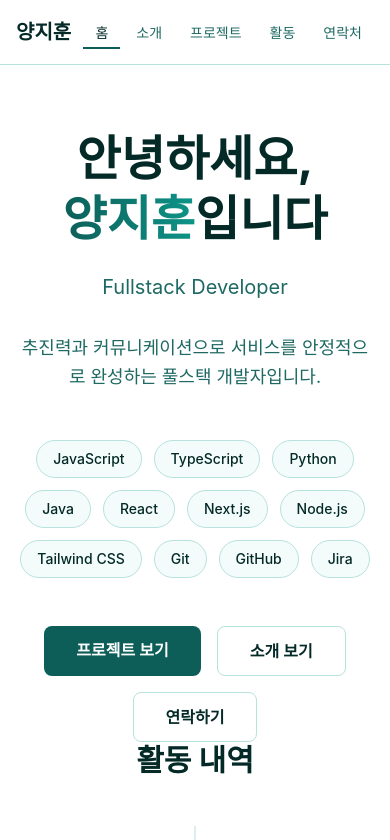
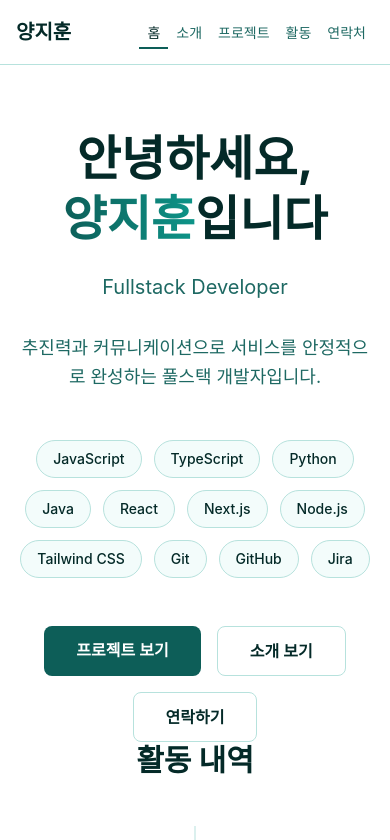
Before and after one commit to yangjihun/portfolio, a Next.js app: page / in a window 390 px wide. Shown: the top 840 px of the page. Built offline with nearby package versions, Linux system fonts and the light colour scheme; no server answers.

Commit message:
fix: 초소형 화면에서 네비게이션 오버플로 수정

```diff
--- a/src/components/Navigation.tsx
+++ b/src/components/Navigation.tsx
@@ -22,7 +22,7 @@ export default function Navigation() {
         <Link href="/" className="text-xl font-bold text-foreground hover:text-primary transition-colors">
           양지훈
         </Link>
-        <ul className="flex gap-1 md:gap-2">
+        <ul className="flex gap-0 sm:gap-1 md:gap-2">
           {navItems.map((item) => {
             const isActive = pathname === item.href ||
               (item.href === '/projects' && pathname.startsWith('/projects'));
@@ -32,7 +32,7 @@ export default function Navigation() {
                 <Link
                   href={item.href}
                   className={cn(
-                    'relative px-3 py-2 text-sm font-medium transition-colors hover:text-primary md:px-4 md:text-base',
+                    'relative px-2 py-2 text-sm font-medium transition-colors hover:text-primary sm:px-3 md:px-4 md:text-base',
                     isActive ? 'text-foreground' : 'text-muted-foreground'
                   )}
                 >
```
